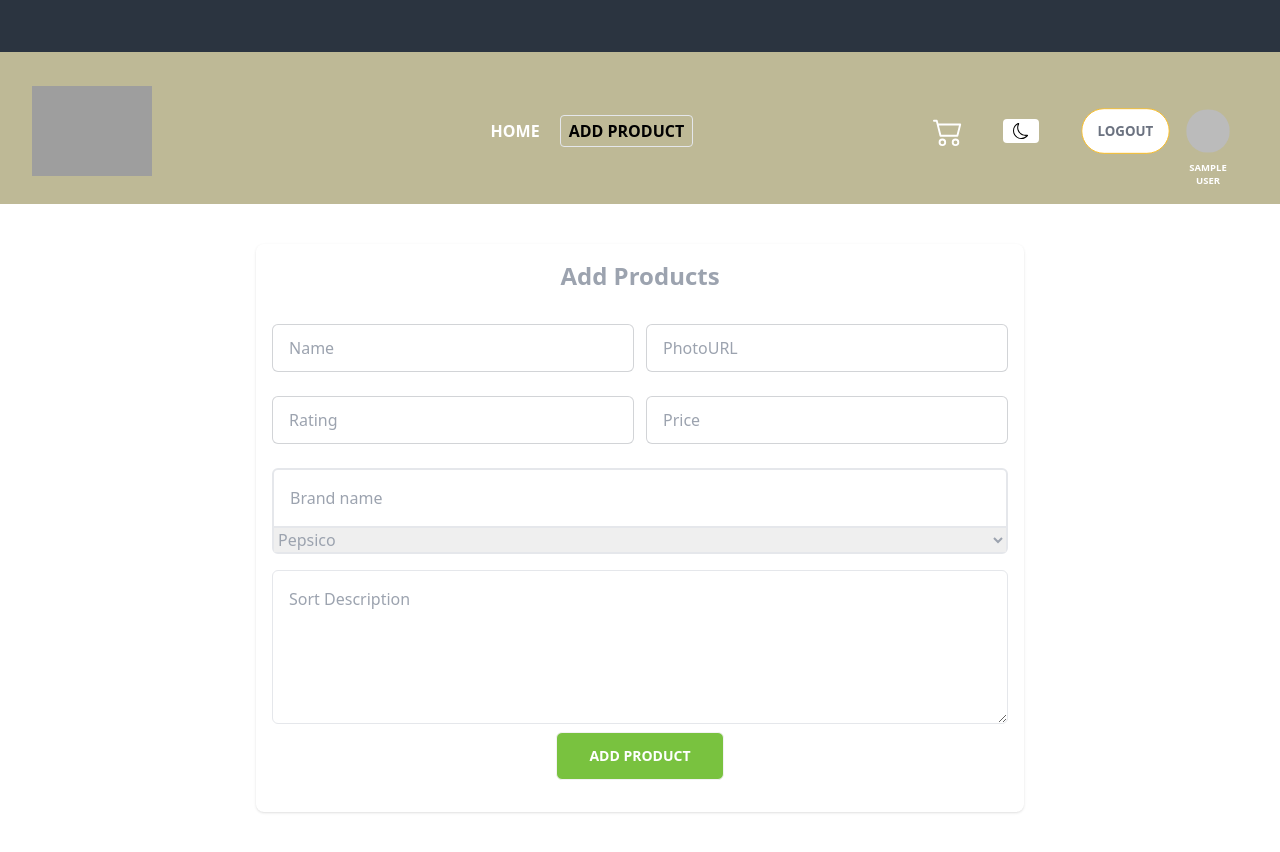
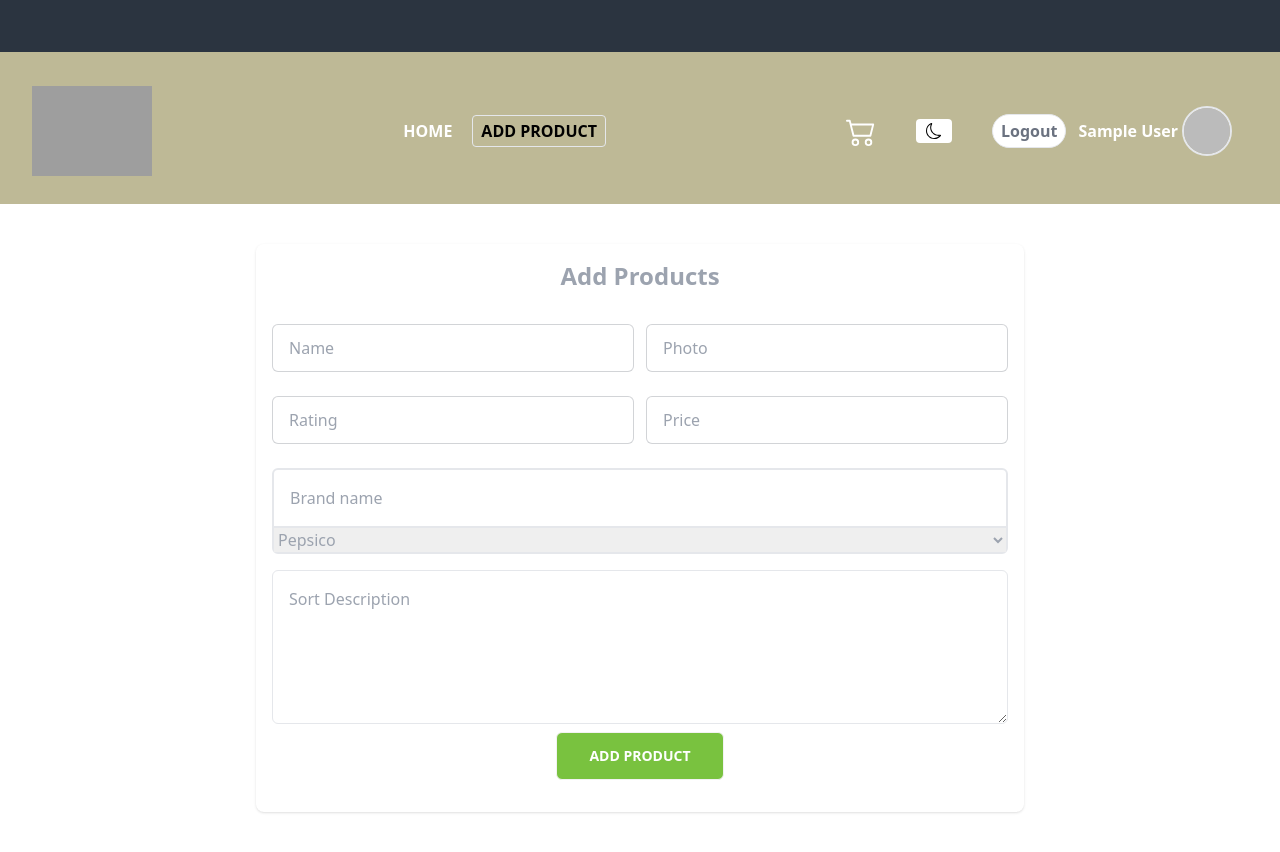
Before and after one commit to Rony-Ahmed6245/Brandshop-website-FA10, a React (Vite) app: page /addProduct in a window 1280 px wide. Shown: the top 852 px of the page. Built offline with nearby package versions, Linux system fonts and the light colour scheme; no server answers; sample sign-in values are in the browser's storage; grey boxes are pictures that could not be loaded.

Commit message:
added the brand cetagory products

```diff
--- a/src/Components/BrandProduct.jsx
+++ b/src/Components/BrandProduct.jsx
@@ -1,4 +1,4 @@
-import { useLoaderData, useParams } from "react-router-dom";
+import { Link, useLoaderData, useParams } from "react-router-dom";
 import FilterBrandProduct from "./FilterBrandProduct";
 
 const BrandProduct = () => {
@@ -18,8 +18,9 @@ const BrandProduct = () => {
                     }
                     </div>
                 ) : (
-                    <div className="h-screen w-full flex justify-center items-center">
-                        <h1 className="text-3xl text-black">No data found</h1>
+                    <div className="h-screen w-full flex flex-col justify-center items-center">
+                        <h1 className="text-3xl text-black">Product not Available</h1>
+                        <Link to='/addProduct'><button className="text-xl underline">Please Add Product</button></Link>
                     </div>
                 )
             }
--- a/src/Components/FilterBrandProduct.jsx
+++ b/src/Components/FilterBrandProduct.jsx
@@ -7,16 +7,16 @@ const FilterBrandProduct = ({ brand }) => {
     return (
         <div className="max-w-7xl mx-auto px-4 md:px-8 my-10">
             <div className=" border rounded-none">
-                <figure><img src="https://i.ibb.co/yRsL1hN/beverage-2.jpg" alt="Shoes" /></figure>
+                <figure><img className="" src={photo} alt="Shoes" /></figure>
                 <div className="p-4 ">
-                    <div className="flex justify-between items-center">
-                        <h2 className="text-2xl text-gray-500" >{name}</h2>
-                        <h1 className="text-xl bg-[#2B3440] px-4  rounded-full text-white">Price:{price}</h1>
+                    <div className="flex justify-between items-center pb-2">
+                        <h2 className="text-md font-bold text-gray-500" >{name}</h2>
+                        <h1 className="text-sm bg-[#2B3440] px-4  rounded-full text-white">Price:{price}TK</h1>
                     </div>
                     <p className="text-gray-400">{textarea}</p>
                     <div className=" flex justify-between items-center mt-2">
-                        <button className="bg-white shadow-md  px-2 py-1 ">View Details</button>
-                        <button className="bg-white shadow-md  px-2 py-1 ">Update</button>
+                        <button className="border rounded-sm  px-2 py-1 ">View Details</button>
+                        <button className="border rounded-sm  px-2 py-1 ">Update</button>
                     </div>
                 </div>
             </div>
--- a/src/Components/Navber.jsx
+++ b/src/Components/Navber.jsx
@@ -137,16 +137,17 @@ const Navber = () => {
                                     {
                                         user ? <>
                                             <div className=" flex justify-center items-center gap-3">
-                                                <Link onClick={handelLogout} className="btn btn-warning rounded-full font-bold bg-white text-gray-500 ">
+                                                <Link onClick={handelLogout} className="px-2 py-1 border rounded-full font-bold bg-white text-gray-500 ">
                                                     Logout
                                                 </Link>
-                                                <label tabIndex={0} className="btn btn-ghost btn-circle avatar">
+                                                <label tabIndex={0} className="">
                                                     {
                                                         user ? <>
-                                                            <div className="rounded-full flex items-center">
-                                                                <img src={user.photoURL == null ? 'https://i.ibb.co/2vkJbGD/images.png' : user.photoURL} alt="" />
+                                                            <div className="flex gap-1 justify-center items-center">
+                                                                <p className="">{user.displayName == null ? " MR. X" : user.displayName}</p>
+                                                                <img className="rounded-full w-[50px] border-2" src={user.photoURL == null ? 'https://i.ibb.co/2vkJbGD/images.png' : user.photoURL} alt="" />
                                                             </div>
-                                                            <p className="text-[10px]">{user.displayName == null ? " MR. X" : user.displayName}</p>
+
                                                         </> :
                                                             <>
 
--- a/src/Pages/AddProduct.jsx
+++ b/src/Pages/AddProduct.jsx
@@ -5,7 +5,7 @@ const handelAddproduct = e => {
     e.preventDefault();
 
     const form = e.target;
-    const photo = form.photo.value;
+    const photo = form.img.value;
     const name = form.name.value;
     // const brandName = form.brandName.value;
     const price = form.price.value;
@@ -51,7 +51,7 @@ const AddProduct = () => {
         <div>
             <div className=" max-w-7xl mx-auto h-screen ">
                 <div className=" w-full flex justify-center items-center my-10">
-                    <div className="shadow w-3/5 rounded-lg">
+                    <div className="shadow md:w-3/5 rounded-lg">
                         <h1 className="text-2xl font-bold text-gray-400 mt-4 text-center">Add Products</h1>
                         <form onSubmit={handelAddproduct} className="card-body px-4 ">
                             <div className="grid grid-cols-1 md:grid-cols-2 gap-3">
@@ -59,7 +59,7 @@ const AddProduct = () => {
                                     <input type="text" placeholder="Name" name='name' className="input w-full input-bordered rounded-md" required />
                                 </div>
                                 <div className="form-control">
-                                    <input type="text" placeholder="PhotoURL" name='photo' className="input w-full input-bordered rounded-md" required />
+                                <input type="text" placeholder="Photo" name='img' className="input w-full input-bordered rounded-md" required />
                                 </div>
                             </div>
                             <div className="grid grid-cols-1 md:grid-cols-2 gap-3">
@@ -79,7 +79,7 @@ const AddProduct = () => {
                                         <option value="Mountain_dew">Mountain_dew</option>
                                         <option value="Starbucks">Starbucks</option>
                                         <option value="Nestle">Nestle</option>
-                                        <option value="Starbucks">Pepsi</option>
+                                        <option value="Pepsi">Pepsi</option>
                                     </select>
                                 </div>
                             <div className="form-control pt-2">
```
